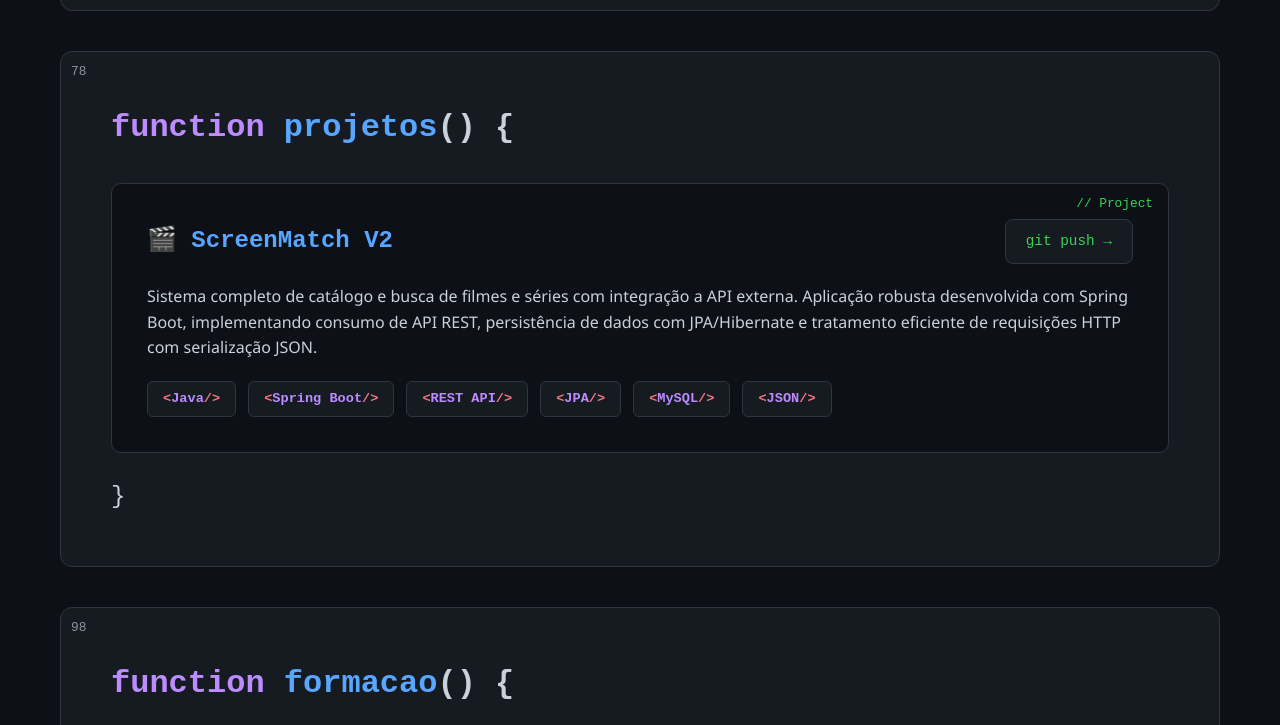
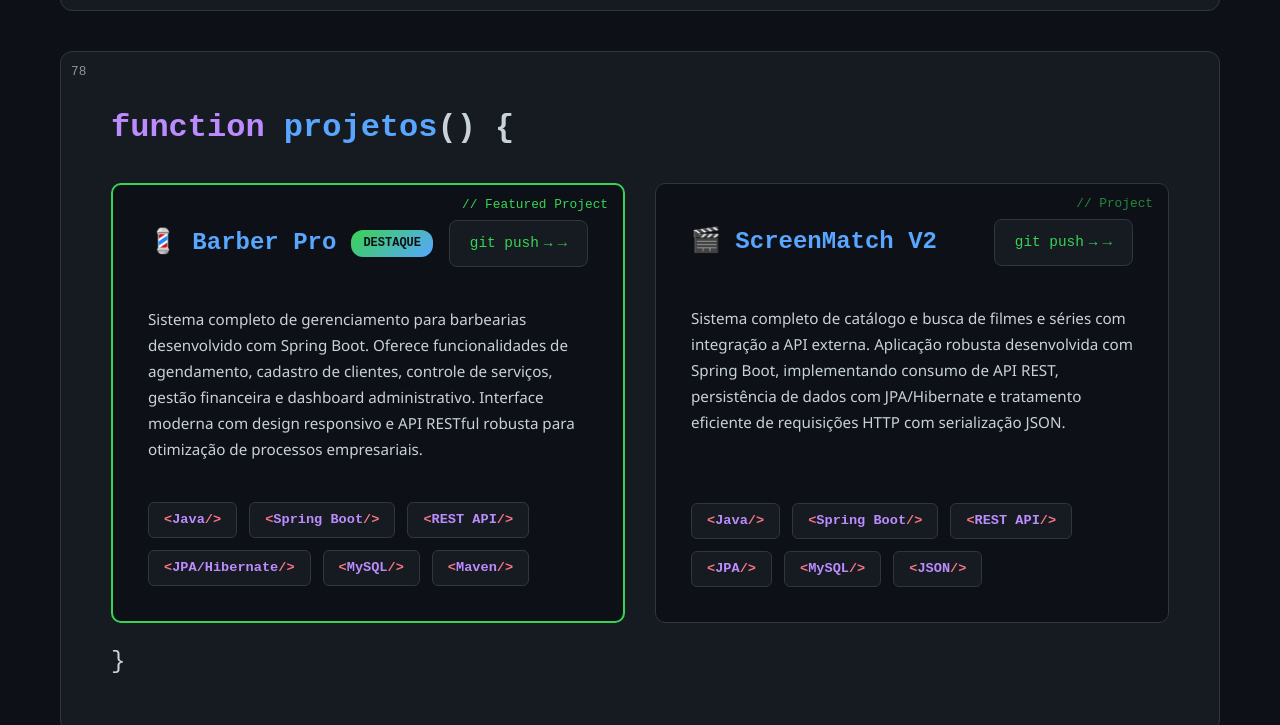
Before and after one commit to devBandeiraa/portifolio-web, a plain HTML site: page index.html in a window 1280 px wide. Shown: the part 2735-3460 px from the top of the page. Drawn offline with Linux system fonts and the light colour scheme.

Commit message:
pagina-web

```diff
--- a/index.html
+++ b/index.html
@@ -3,6 +3,7 @@
 <head>
     <meta charset="UTF-8">
     <meta name="viewport" content="width=device-width, initial-scale=1.0">
+    <meta name="description" content="Portfólio profissional de Jhordan Bandeira - Desenvolvedor Backend Java especializado em Spring Boot, APIs REST e Oracle Database">
     <title>Jhordan Bandeira | Desenvolvedor Backend Java</title>
     <link rel="stylesheet" href="style.css">
 </head>
@@ -128,6 +129,26 @@ public class Portfolio {
 
         <section id="projetos" data-line="78">
             <h2>projetos</h2>
+            <div class="projects-grid">
+                <div class="project-card featured">
+                    <div class="project-header">
+                        <div>
+                            <h3>💈 Barber Pro</h3>
+                            <span class="featured-badge">Destaque</span>
+                        </div>
+                        <a href="https://github.com/devBandeiraa/barber-pro" target="_blank" class="github-link">→</a>
+                    </div>
+                    <p>Sistema completo de gerenciamento para barbearias desenvolvido com Spring Boot. Oferece funcionalidades de agendamento, cadastro de clientes, controle de serviços, gestão financeira e dashboard administrativo. Interface moderna com design responsivo e API RESTful robusta para otimização de processos empresariais.</p>
+                    <div class="tech-stack">
+                        <span class="tech-tag">Java</span>
+                        <span class="tech-tag">Spring Boot</span>
+                        <span class="tech-tag">REST API</span>
+                        <span class="tech-tag">JPA/Hibernate</span>
+                        <span class="tech-tag">MySQL</span>
+                        <span class="tech-tag">Maven</span>
+                    </div>
+                </div>
+
                 <div class="project-card">
                     <div class="project-header">
                         <h3>🎬 ScreenMatch V2</h3>
@@ -141,6 +162,7 @@ public class Portfolio {
                         <span class="tech-tag">JPA</span>
                         <span class="tech-tag">MySQL</span>
                         <span class="tech-tag">JSON</span>
+                    </div>
                 </div>
             </div>
         </section>
--- a/style.css
+++ b/style.css
@@ -15,6 +15,10 @@
     --accent-blue: #58a6ff;
     --accent-purple: #bc8cff;
     --accent-orange: #f97583;
+}
+
+html {
+    scroll-behavior: smooth;
 }
 
 body {
@@ -229,6 +233,18 @@ section {
     padding: 50px;
     border-radius: 12px;
     position: relative;
+    animation: fadeInUp 0.6s ease-out;
+}
+
+@keyframes fadeInUp {
+    from {
+        opacity: 0;
+        transform: translateY(20px);
+    }
+    to {
+        opacity: 1;
+        transform: translateY(0);
+    }
 }
 
 section::before {
@@ -432,14 +448,23 @@ section::after {
     font-size: 1.2em;
 }
 
+.projects-grid {
+    display: grid;
+    grid-template-columns: repeat(auto-fit, minmax(350px, 1fr));
+    gap: 30px;
+    margin-top: 30px;
+}
+
 .project-card {
     background: var(--bg-dark);
     border: 1px solid var(--border);
     padding: 35px;
     border-radius: 10px;
-    margin-bottom: 25px;
     transition: all 0.3s;
     position: relative;
+    display: flex;
+    flex-direction: column;
+    height: 100%;
 }
 
 .project-card::before {
@@ -450,6 +475,7 @@ section::after {
     color: var(--accent-green);
     font-family: 'Courier New', monospace;
     font-size: 0.8em;
+    opacity: 0.6;
 }
 
 .project-card:hover {
@@ -465,10 +491,46 @@ section::after {
     margin-bottom: 20px;
 }
 
+.project-header > div {
+    display: flex;
+    align-items: center;
+    gap: 15px;
+}
+
+.featured-badge {
+    background: linear-gradient(135deg, var(--accent-green), var(--accent-blue));
+    color: var(--bg-dark);
+    padding: 4px 12px;
+    border-radius: 12px;
+    font-size: 0.75em;
+    font-weight: 700;
+    font-family: 'Courier New', monospace;
+    text-transform: uppercase;
+}
+
+.project-card.featured {
+    border: 2px solid var(--accent-green);
+}
+
+.project-card.featured::before {
+    content: '// Featured Project';
+    color: var(--accent-green);
+    opacity: 1;
+}
+
 .project-card h3 {
     color: var(--accent-blue);
     font-size: 1.5em;
     font-family: 'Courier New', monospace;
+    margin: 0;
+}
+
+.project-card p {
+    color: var(--text-primary);
+    line-height: 1.7;
+    margin: 20px 0;
+    flex-grow: 1;
+    font-size: 0.95em;
 }
 
 .github-link {
@@ -481,10 +543,20 @@ section::after {
     font-size: 0.9em;
     transition: all 0.3s;
     font-family: 'Courier New', monospace;
+    white-space: nowrap;
+    display: inline-flex;
+    align-items: center;
+    gap: 5px;
 }
 
 .github-link::before {
     content: 'git push ';
+}
+
+.github-link::after {
+    content: ' →';
+    opacity: 0.8;
+    font-size: 1.1em;
 }
 
 .github-link:hover {
@@ -552,7 +624,7 @@ section::after {
 
 .contact-grid {
     display: grid;
-    grid-template-columns: repeat(auto-fit, minmin(250px, 1fr));
+    grid-template-columns: repeat(auto-fit, minmax(250px, 1fr));
     gap: 20px;
     margin-top: 30px;
 }
@@ -631,4 +703,13 @@ footer::before {
         align-items: start;
         gap: 15px;
     }
+
+    .projects-grid {
+        grid-template-columns: 1fr;
+        gap: 20px;
+    }
+
+    .skills-grid {
+        grid-template-columns: 1fr;
+    }
 }
```
Lines whose indentation alone changed are shown as unchanged.
